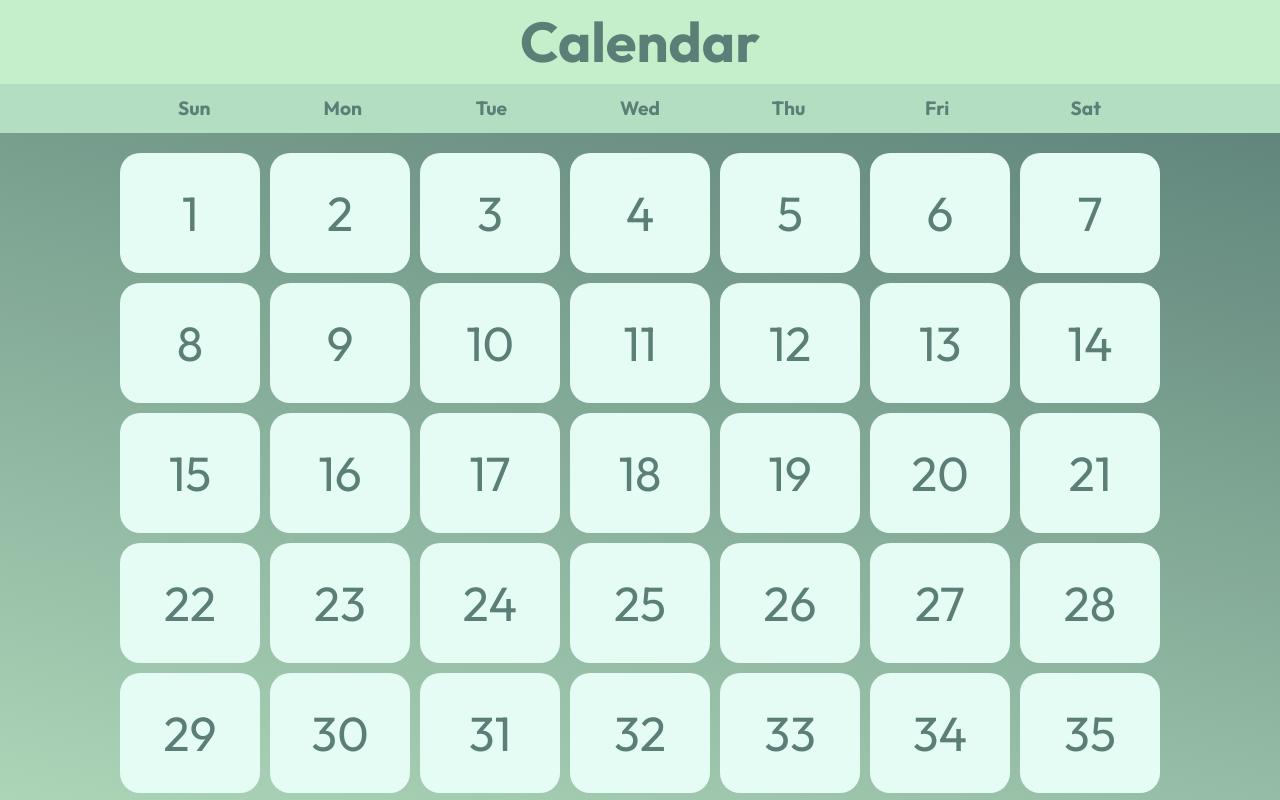
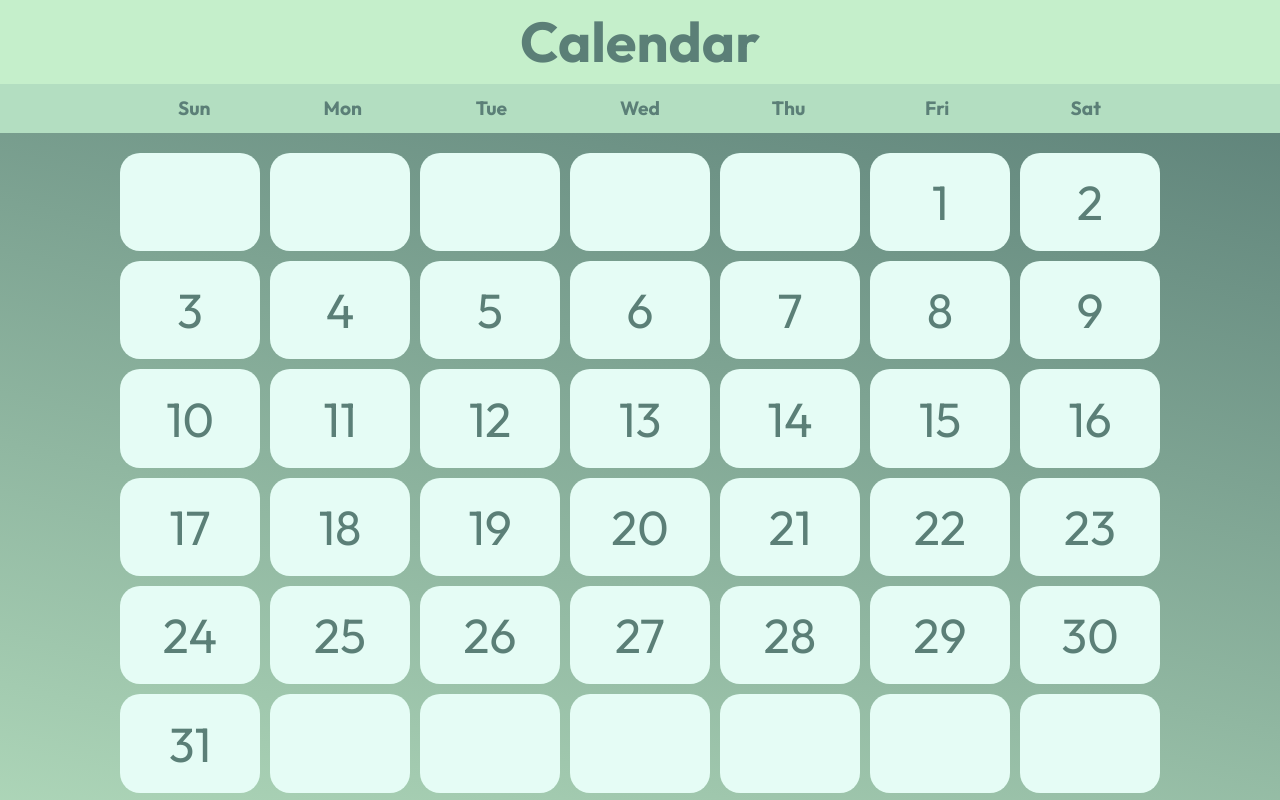
Before and after one commit to srikar-eranky/project-cognitio, a Next.js app in the folder client/: page /calendar in a window 1280 px wide. Built offline with nearby package versions, Linux system fonts and the light colour scheme.

Commit message:
add dynamic state of calendar dates

```diff
--- a/client/src/app/calendar/page.js
+++ b/client/src/app/calendar/page.js
@@ -1,7 +1,39 @@
 import styles from "./page.module.css";
 
 function CreateCalendarDisplay() {
-  const days = Array.from({ length: 35 }, (_, i) => i + 1);
+  //year
+  const year = new Date().getFullYear();
+
+  //month
+  const month = new Date().getMonth();
+
+  //what day does month start on
+  const startWeekDay = new Date(year, month, 1).getDay();
+
+  //days in month
+  const daysInMonth = (year, month) => {
+    return new Date(year, month + 1, 0).getDate();
+  };
+
+  //calculate days before month starts
+  const daysBeforeStart = Array.from(
+    { length: startWeekDay },
+    (_, i) => `placeholder-${i}`
+  );
+
+  // Calculate days of the month
+  const daysOfMonth = Array.from(
+    { length: daysInMonth(year, month) },
+    (_, i) => i + 1
+  );
+
+  //calculate days after month ends
+  const daysAfterStart = Array.from(
+    { length: 42 - (daysOfMonth.length + daysBeforeStart.length) },
+    (_, i) => `placeholder-${i}`
+  );
+
+  const days = [...daysBeforeStart, ...daysOfMonth, ...daysAfterStart];
 
   return (
     <>
@@ -29,7 +61,7 @@ function CreateCalendarDisplay() {
       <div className={styles.container}>
         {days.map((day) => (
           <div key={day} className={styles.day}>
-            {day}
+            {typeof day === "number" ? day : ""}
           </div>
         ))}
       </div>
--- a/client/src/app/calendar/page.module.css
+++ b/client/src/app/calendar/page.module.css
@@ -11,7 +11,7 @@
   height: 80vh;
   display: grid;
   grid-template-columns: repeat(7, 1fr);
-  grid-template-rows: repeat(5, 1fr);
+  grid-template-rows: repeat(6, 1fr);
   gap: 10px;
   margin: 20px;
   margin-left: 120px;
```
Also changed, not shown: client/src/app/calendar/test.js (+32 -5 lines).
